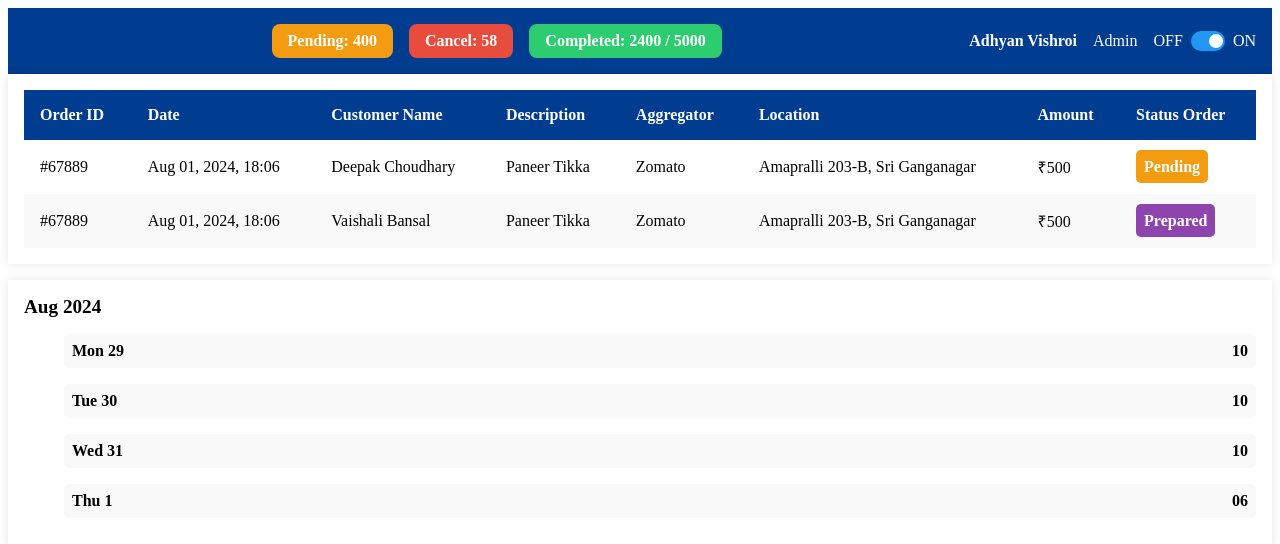
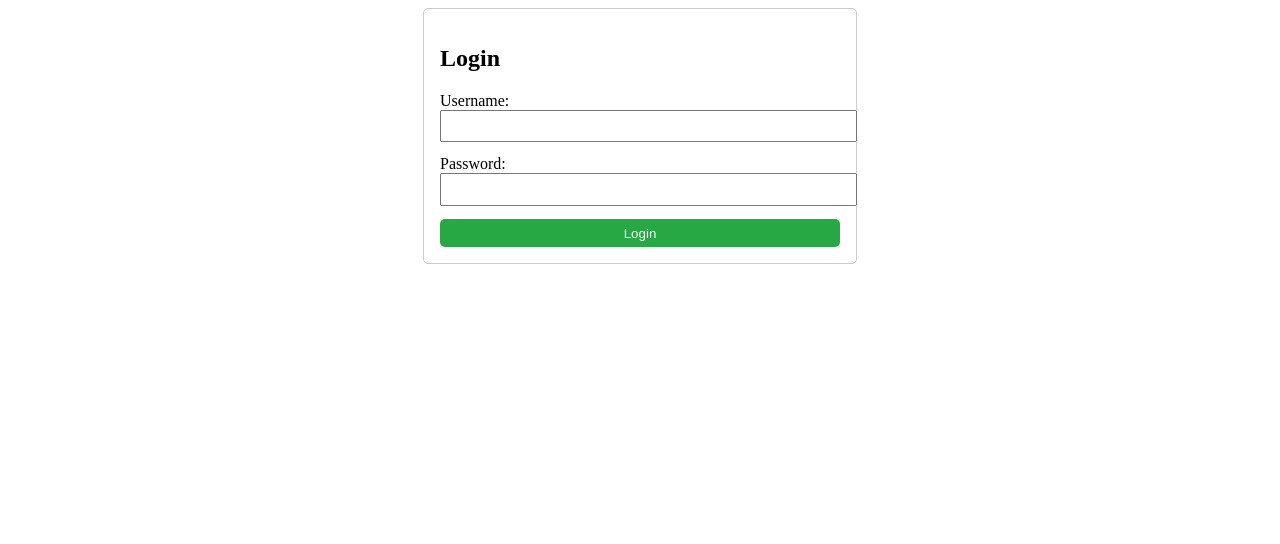
Before and after one commit to deepakpizonesgnr/A2B_Front_End, an Angular app: page / in a window 1280 px wide. Shown: the top 544 px of the page. Built offline with nearby package versions, Linux system fonts and the light colour scheme.

Commit message:
dummy login api implementation

```diff
--- a/src/app/Feature/login/component/login.component.html
+++ b/src/app/Feature/login/component/login.component.html
@@ -1,84 +1,30 @@
+<div class="login-container">
+    <h2>Login</h2>
+    <form (ngSubmit)="onSubmit()">
+      <div>
+        <label for="username">Username:</label>
+        <input required  id="username" [(ngModel)]="userData.username" name="username" type="text"
+        [ngClass]="(usernameError || errorMessage) && (userData.username == null || userData.username == '' ) ? 'errorsShow':''"
+        />
+        <div *ngIf="usernameError">Username is required.</div>
+      </div>
 
+      <div>
+        <label for="password">Password:</label>
+        <input required id="password" [(ngModel)]="userData.password" name="password" type="password"
+        [ngClass]="(passwordError || errorMessage) && (userData.password == null || userData.password == '' ) ? 'errorsShow':''"
+        />
+        <div *ngIf="passwordError">Password is required.</div>
+      </div>
 
-    <div class="dashboard">
-        <header class="dashboard-header">
-            <div class="menu-icon">
-                <i class="fa fa-bars"></i>
-            </div>
-            <div class="status-summary">
-                <div class="status pending">
-                    Pending: 400
-                </div>
-                <div class="status cancel">
-                    Cancel: 58
-                </div>
-                <div class="status completed">
-                    Completed: 2400 / 5000
-                </div>
-            </div>
-            <div class="admin-info">
-                <span class="admin-name">Adhyan Vishroi</span>
-                <span class="admin-role">Admin</span>
-                <div class="toggle-switch">
-                    <span>OFF</span>
-                    <label class="switch">
-                        <input type="checkbox" checked>
-                        <span class="slider round"></span>
-                    </label>
-                    <span>ON</span>
-                </div>
-            </div>
-        </header>
+      <button type="submit">Login</button>
+    </form>
 
-        <div class="table-container">
-            <table class="order-table">
-                <thead>
-                    <tr>
-                        <th>Order ID</th>
-                        <th>Date</th>
-                        <th>Customer Name</th>
-                        <th>Description</th>
-                        <th>Aggregator</th>
-                        <th>Location</th>
-                        <th>Amount</th>
-                        <th>Status Order</th>
-                    </tr>
-                </thead>
-                <tbody>
-                    <!-- Sample Data -->
-                    <tr>
-                        <td>#67889</td>
-                        <td>Aug 01, 2024, 18:06</td>
-                        <td>Deepak Choudhary</td>
-                        <td>Paneer Tikka</td>
-                        <td>Zomato</td>
-                        <td>Amapralli 203-B, Sri Ganganagar</td>
-                        <td>₹500</td>
-                        <td><span class="badge pending">Pending</span></td>
-                    </tr>
-                    <tr>
-                        <td>#67889</td>
-                        <td>Aug 01, 2024, 18:06</td>
-                        <td>Vaishali Bansal</td>
-                        <td>Paneer Tikka</td>
-                        <td>Zomato</td>
-                        <td>Amapralli 203-B, Sri Ganganagar</td>
-                        <td>₹500</td>
-                        <td><span class="badge prepared">Prepared</span></td>
-                    </tr>
-                    <!-- Add more rows as needed -->
-                </tbody>
-            </table>
-        </div>
+    <div *ngIf="errorMessage && !usernameError && !passwordError" class="error">
+      {{ errorMessage }}
+    </div>
+  </div>
 
-        <div class="calendar">
-            <div class="month">Aug 2024</div>
-            <ul class="days">
-                <li><span>Mon 29</span><span class="count">10</span></li>
-                <li><span>Tue 30</span><span class="count">10</span></li>
-                <li><span>Wed 31</span><span class="count">10</span></li>
-                <li><span>Thu 1</span><span class="count">06</span></li>
-                <!-- Add more days -->
-            </ul>
-        </div>
-    </div>
+  <div *ngIf="isLoading" class="loader-overlay">
+    <div class="loader"></div>
+  </div>
--- a/src/app/Feature/login/component/login.component.scss
+++ b/src/app/Feature/login/component/login.component.scss
@@ -1,199 +1,61 @@
-body {
-    font-family: 'Arial', sans-serif;
-    background-color: #f0f2f5;
+.login-container {
+    max-width: 400px;
+    margin: 0 auto;
+    padding: 1em;
+    border: 1px solid #ccc;
+    border-radius: 5px;
   }
 
-.dashboard {
+  input {
+    display: block;
     width: 100%;
+    padding: 0.5em;
+    margin-bottom: 1em;
   }
 
-.dashboard-header {
-    display: flex;
-    justify-content: space-between;
-    align-items: center;
-    padding: 1rem;
-    background-color: #003c8f;
-    color: #fff;
-
-    .menu-icon {
-        font-size: 1.5rem;
-        cursor: pointer;
+  button {
+    width: 100%;
+    padding: 0.5em;
+    background-color: #28a745;
+    color: white;
+    border: none;
+    border-radius: 5px;
   }
 
-    .status-summary {
-        display: flex;
-        gap: 1rem;
-
-        .status {
-            padding: 0.5rem 1rem;
-            border-radius: 8px;
-            font-weight: bold;
-
-            &.pending {
-                background-color: #f39c12;
-            }
-            &.cancel {
-                background-color: #e74c3c;
-            }
-            &.completed {
-                background-color: #2ecc71;
-            }
-        }
+  .error {
+    color: red;
+    margin-top: 1em;
   }
 
-    .admin-info {
-        display: flex;
-        align-items: center;
-        gap: 1rem;
 
-        .admin-name {
-            font-weight: bold;
-        }
-
-        .toggle-switch {
-            display: flex;
-            align-items: center;
-            gap: 0.5rem;
-
-            .switch {
-                position: relative;
-                display: inline-block;
-                width: 34px;
-                height: 20px;
-
-                input {
-                    opacity: 0;
-                    width: 0;
-                    height: 0;
-                }
-
-                .slider {
-                    position: absolute;
-                    cursor: pointer;
+//   loader
+.loader-overlay {
+    position: fixed;
     top: 0;
     left: 0;
     right: 0;
     bottom: 0;
-                    background-color: #ccc;
-                    transition: .4s;
-                    border-radius: 34px;
-
-                    &.round {
-                        border-radius: 34px;
-                    }
+    background: rgba(0, 0, 0, 0.3);
+    display: flex;
+    justify-content: center;
+    align-items: center;
+    z-index: 1000;
   }
 
-                input:checked + .slider {
-                    background-color: #2196F3;
+  .loader {
+    border: 16px solid #f3f3f3;
+    border-radius: 50%;
+    border-top: 16px solid #3498db;
+    width: 120px;
+    height: 120px;
+    animation: spin 2s linear infinite;
   }
 
-                .slider:before {
-                    position: absolute;
-                    content: "";
-                    height: 14px;
-                    width: 14px;
-                    left: 4px;
-                    bottom: 3px;
-                    background-color: white;
-                    transition: .4s;
-                    border-radius: 50%;
+  @keyframes spin {
+    0% { transform: rotate(0deg); }
+    100% { transform: rotate(360deg); }
   }
 
-                input:checked + .slider:before {
-                    transform: translateX(14px);
+  .errorsShow {
+    border: 1px solid red !important;
   }
-            }
-        }
-    }
-}
-
-.table-container {
-    padding: 1rem;
-    background-color: #fff;
-    box-shadow: 0 0 10px rgba(0, 0, 0, 0.1);
-}
-
-.order-table {
-    width: 100%;
-    border-collapse: collapse;
-    thead {
-        background-color: #003c8f;
-        color: white;
-    }
-
-    th, td {
-        padding: 1rem;
-        text-align: left;
-    }
-
-    tbody tr {
-        &:nth-child(even) {
-            background-color: #f9f9f9;
-        }
-    }
-
-    .badge {
-        padding: 0.5rem;
-        border-radius: 5px;
-        color: white;
-        font-weight: bold;
-
-        &.pending {
-            background-color: #f39c12;
-        }
-
-        &.prepared {
-            background-color: #8e44ad;
-        }
-
-        &.dispatched {
-            background-color: #3498db;
-        }
-
-        &.delivered {
-            background-color: #2ecc71;
-        }
-
-        &.cancelled {
-            background-color: #e74c3c;
-        }
-
-        &.initiated {
-            background-color: #f1c40f;
-        }
-
-        &.confirmed {
-            background-color: #2980b9;
-        }
-    }
-}
-
-.calendar {
-    background-color: #fff;
-    padding: 1rem;
-    box-shadow: 0 0 10px rgba(0, 0, 0, 0.1);
-    margin-top: 1rem;
-
-    .month {
-        font-weight: bold;
-        font-size: 1.2rem;
-        margin-bottom: 0.5rem;
-    }
-
-    .days {
-        list-style: none;
-        display: flex;
-        flex-direction: column;
-        gap: 1rem;
-
-        li {
-            display: flex;
-            justify-content: space-between;
-            align-items: center;
-            padding: 0.5rem;
-            background-color: #f9f9f9;
-            border-radius: 5px;
-            font-weight: bold;
-        }
-    }
-}
--- a/src/app/Feature/login/component/login.component.ts
+++ b/src/app/Feature/login/component/login.component.ts
@@ -1,16 +1,19 @@
 import { Component } from '@angular/core';
-import { LoginService } from '../service/login.service';
-import { HTTP_INTERCEPTORS, HttpClient, HttpClientModule } from '@angular/common/http';
+import { HTTP_INTERCEPTORS, HttpClientModule } from '@angular/common/http';
 import globalInterceptor from '../../../Core/interceptors/global.interceptor';
+import { CommonModule } from '@angular/common';
+import { FormsModule, ReactiveFormsModule } from '@angular/forms';
+import { AuthService } from '../../../Core/services/auth.service';
+import { loginConst } from '../const/login-const';
 
 @Component({
   selector: 'app-login',
   standalone: true,
-  imports: [HttpClientModule],
+  imports: [HttpClientModule, CommonModule, ReactiveFormsModule, FormsModule],
   templateUrl: './login.component.html',
   styleUrl: './login.component.scss',
   providers: [
-    LoginService,
+    AuthService,
     {
       provide: HTTP_INTERCEPTORS,
       useClass: globalInterceptor,
@@ -21,12 +24,78 @@ import globalInterceptor from '../../../Core/interceptors/global.interceptor';
 export class LoginComponent {
   private readonly apiUrl = 'https://jsonplaceholder.typicode.com/todos/1'; // Sample API URL
 
-  constructor(private readonly loginServie:LoginService,private readonly http:HttpClient){}
+  // constructor(private readonly loginServie:LoginService,private readonly http:HttpClient){}
+  userData: any = {
+    username: '',
+    password: '',
+  }
+  loginConst: any = loginConst;
+  usernameError: string | null = null;  // Error message for username
+  passwordError: string | null = null;  // Error message for password
+  errorMessage: string | null = null;    // General error message for login
+  isLoading: boolean = false;
 
-    checkInterCeptor() {
-      console.log('hello')
-        this.loginServie.getPosts().subscribe((res:any)=>{
-          res
-        });
+  constructor(private Auth: AuthService) { }
+
+  onSubmit(): void {
+    this.isLoading = true
+    // Reset error messages
+    this.resetErrors();
+
+    if (this.isFormValid()) {
+      this.Auth.login(this.userData.username, this.userData.password).subscribe({
+        next: (response) => {
+          console.log('Login successful', response);
+          this.errorMessage = null;
+          this.errorMessage = 'Login successful.';
+          this.isLoading = false;
+        },
+        error: (error) => {
+          console.log('Login failed', error);
+          this.isLoading = false;
+          this.errorMessage = this.loginConst.invalidCred;
+        },
+      });
+    } else {
+      this.isLoading = false;
     }
+  }
+
+  // Validation logic
+  private isFormValid(): boolean {
+    const { username, password } = this.userData;
+    let error = 0;
+    if (!username?.trim()) {
+      this.usernameError = this.loginConst.invalidUser;
+      error++;
+    }
+
+    if (!password?.trim()) {
+      this.passwordError = this.loginConst.invalidPass
+      error++;
+    }
+
+    if (!username?.trim() && !password?.trim()) {
+      this.errorMessage = this.loginConst.invalidUserAndPass
+      error++;
+    }
+
+    if (error >= 2) {
+      this.usernameError = null;
+      this.passwordError = null;
+      this.errorMessage = this.loginConst.invalidUserAndPass;
+      return false;
+    }
+    if (error == 1) {
+      return false;
+    }
+    return true;
+  }
+
+  // Helper method to reset error messages
+  private resetErrors(): void {
+    this.usernameError = null;
+    this.passwordError = null;
+    this.errorMessage = null;
+  }
 }
--- a/src/app/Feature/login/const/login-const.ts
+++ b/src/app/Feature/login/const/login-const.ts
@@ -0,0 +1,6 @@
+export const loginConst = {
+    invalidUser: 'Username is required.',
+    invalidPass: 'Password is required.',
+    invalidUserAndPass: 'Username and password are required.',
+    invalidCred: 'Invalid credentials. Please try again.',
+}
```
Also changed, not shown: src/app/Core/app.config.ts (+7 -3 lines), src/app/Core/interceptors/global.interceptor.ts (+16 -5 lines), src/app/Core/services/auth.service.ts (+10 -1 lines), src/app/Core/services/global-error-handler.service.ts (added, +10 -0 lines), src/app/Feature/login/service/login.service.ts (+9 -3 lines). Lines whose indentation alone changed are shown as unchanged.
